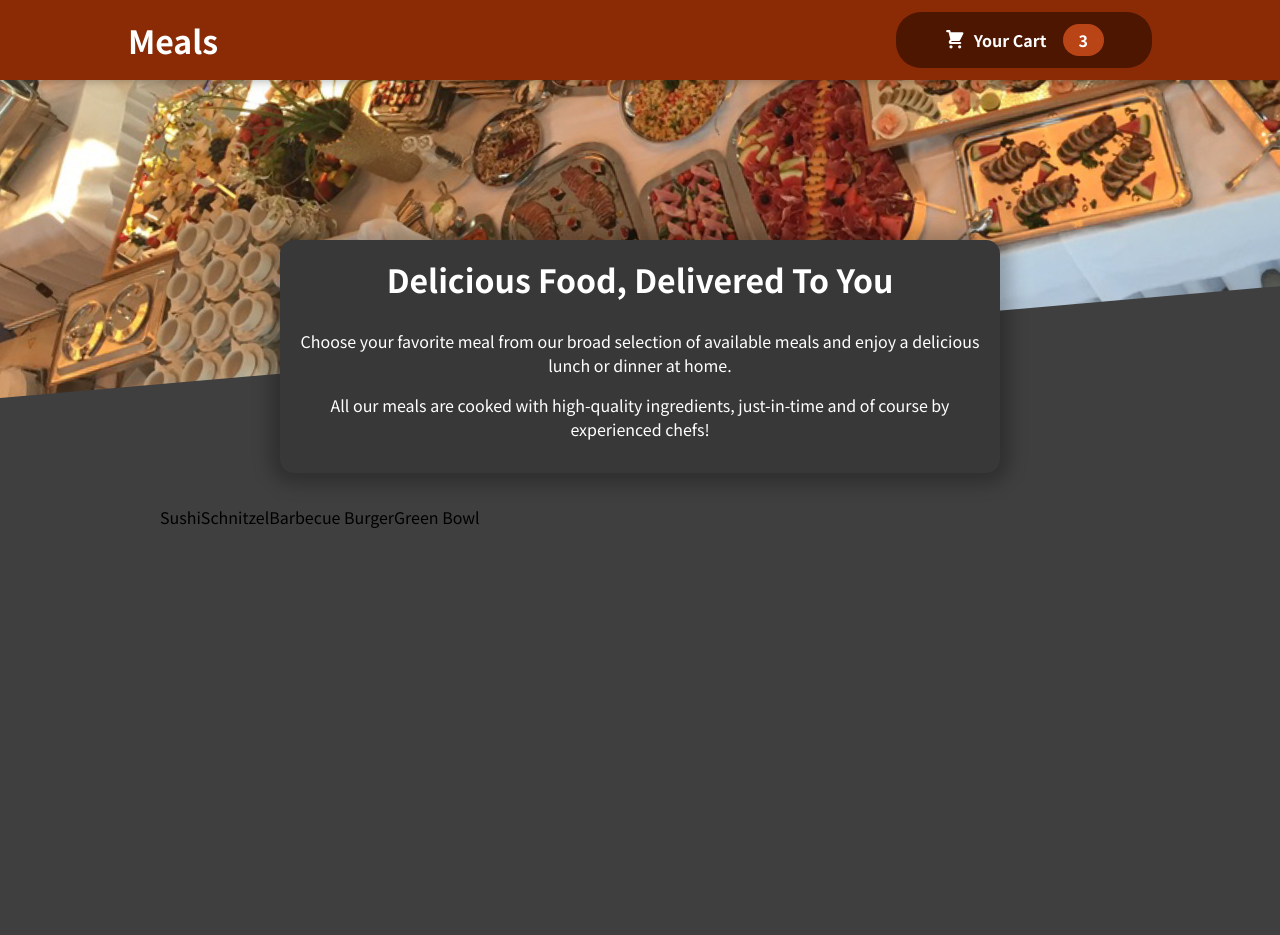
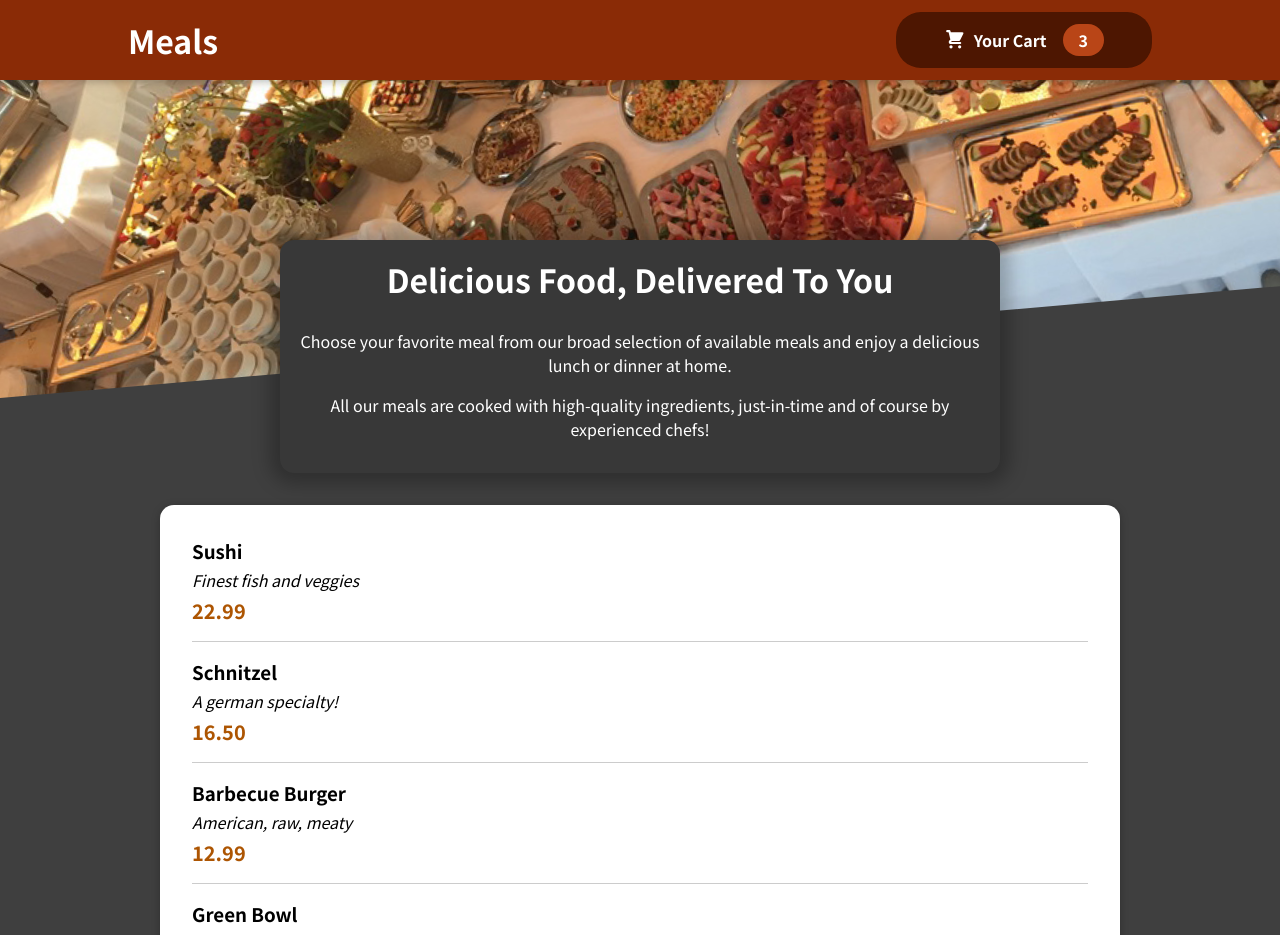
Before and after one commit to kronosGR/React.js-FoodOrderApp, a React (Create React App) app: page / in a window 1280 px wide. Shown: the top 935 px of the page. Before the commit the page ends 800 px from the top, so only its background shows below. Built offline with nearby package versions, Linux system fonts and the light colour scheme.

Commit message:
Added MealItem component

```diff
--- a/src/components/Meals/AvailableMeals.js
+++ b/src/components/Meals/AvailableMeals.js
@@ -1,3 +1,5 @@
+import Card from '../UI/Card';
+import MealItem from './MealItem/MealItem';
 import classes from './AvailableMeals.module.css';
 
 const DUMMY_MEALS = [
@@ -29,11 +31,20 @@
 
 const AvailableMeals = () => {
   const mealsList = DUMMY_MEALS.map((meal) => {
-    return <l1>{meal.name}</l1>;
+    return (
+      <MealItem
+        key={meal.id}
+        name={meal.name}
+        description={meal.description}
+        price={meal.price}
+      />
+    );
   });
   return (
     <section className={classes.meals}>
-      <ul>{mealsList}</ul>
+      <Card>
+        <ul>{mealsList}</ul>
+      </Card>
     </section>
   );
 };
--- /dev/null
+++ b/src/components/Meals/MealItem/MealItem.js
@@ -0,0 +1,19 @@
+import classes from './MealItem.module.css'
+
+const MealItem = (props) => {
+  const price = `${props.price.toFixed(2)}`;
+  return (
+    <li className={classes.meal}>
+      <div>
+        <h3>{props.name}</h3>
+        <div className={classes.description}>{props.description}</div>
+        <div className={classes.price}>{price}</div>
+      </div>
+      <div>
+
+      </div>
+    </li>
+  );
+};
+
+export default MealItem;
--- /dev/null
+++ b/src/components/Meals/MealItem/MealItem.module.css
@@ -0,0 +1,22 @@
+.meal {
+  display: flex;
+  justify-content: space-between;
+  margin: 1rem;
+  padding-bottom: 1rem;
+  border-bottom: 1px solid #ccc;
+}
+
+.meal h3 {
+  margin: 0 0 0.25rem 0;
+}
+
+.description {
+  font-style: italic;
+}
+
+.price {
+  margin-top: 0.25rem;
+  font-weight: bold;
+  color: #ad5502;
+  font-size: 1.25rem;
+}
--- /dev/null
+++ b/src/components/UI/Card.js
@@ -0,0 +1,7 @@
+import classes from './Card.module.css';
+
+const Card = (props) => {
+  return <div className={classes.card}>{props.children}</div>;
+};
+
+export default Card;
--- /dev/null
+++ b/src/components/UI/Card.module.css
@@ -0,0 +1,6 @@
+.card {
+  padding: 1rem;
+  box-shadow: 0 2px 8px rgba(0, 0, 0, 0.25);
+  border-radius: 14px;
+  background-color: white;
+}
```
Also changed, not shown: src/components/Meals/MealItem/MealItemForm.js (added), 1 other file (tests, documents, lock files or other folders).
